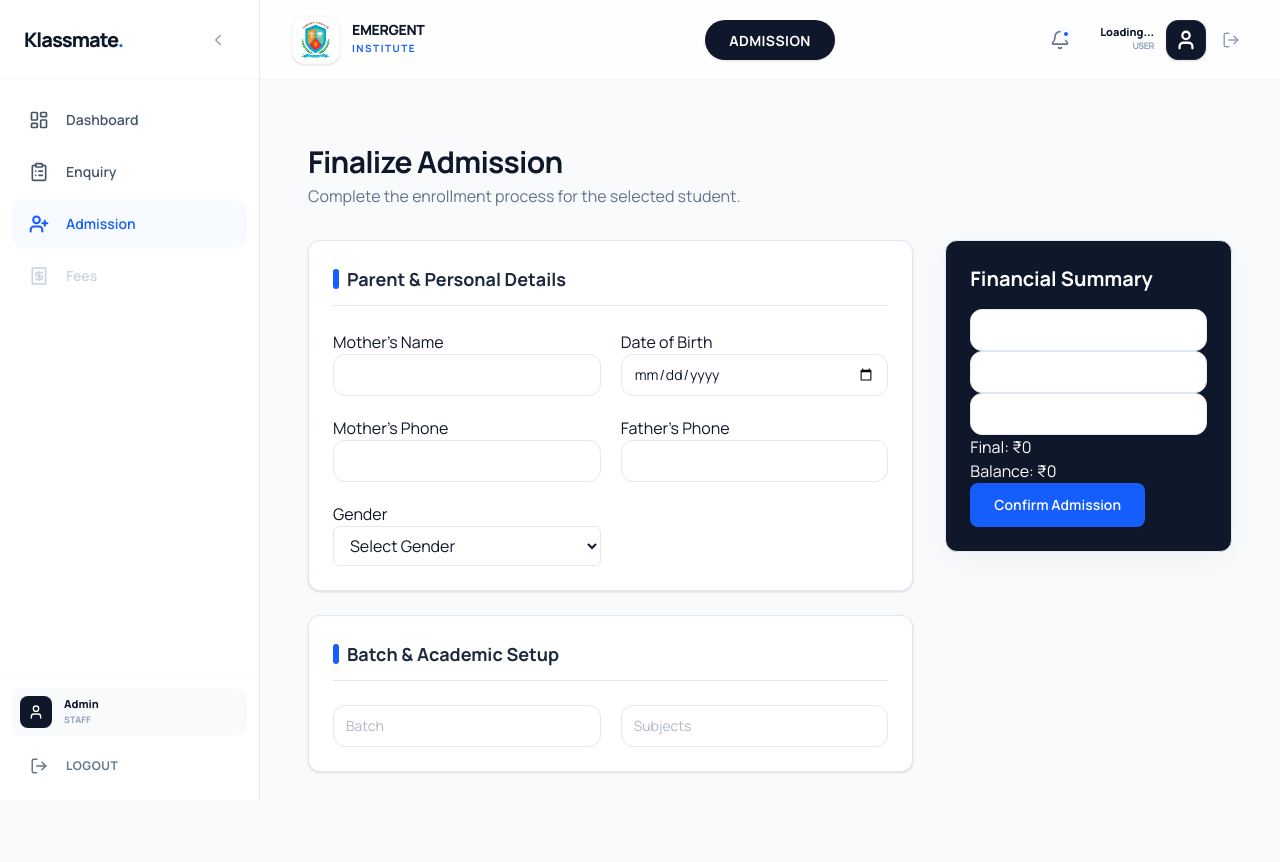
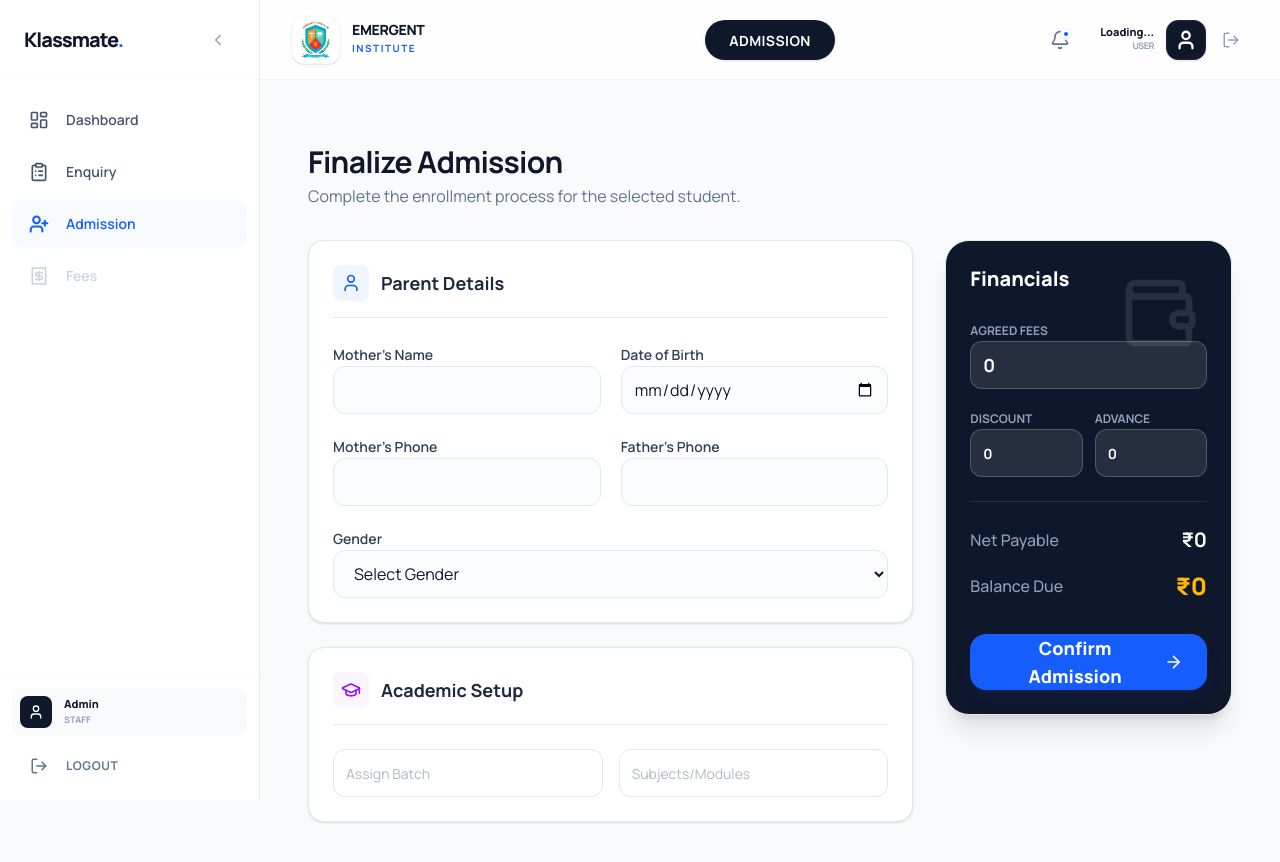
Before and after one commit to emergentinstitute-design/Klassmate, a Next.js app: page /admission/new in a window 1280 px wide. Shown: the top 862 px of the page. Before the commit the page ends 836 px from the top, so only its background shows below. Built offline with nearby package versions, Linux system fonts and the light colour scheme; no server answers.

Commit message:
Updated the AdmissionForm

```diff
--- a/src/modules/admission/components/AdmissionForm.tsx
+++ b/src/modules/admission/components/AdmissionForm.tsx
@@ -7,18 +7,16 @@ import type { Resolver } from "react-hook-form";
 import { z } from "zod";
 import { zodResolver } from "@hookform/resolvers/zod";
 import { toast } from "sonner";
+import { User, GraduationCap, Wallet, ArrowRight } from "lucide-react";
 
-// Validation & Services
 import { admissionSchema } from "@/lib/validations/admission";
 import { processAdmission } from "@/modules/enquiry/services/enquiryService";
 
-// UI Components
 import { Card } from "@/components/ui/Card";
 import { Input } from "@/components/ui/Input";
 import { Button } from "@/components/ui/Button";
 import { Label } from "@/components/ui/Label";
 
-// Infer type
 type AdmissionFormValues = z.infer<typeof admissionSchema>;
 
 export default function AdmissionForm() {
@@ -32,7 +30,6 @@ export default function AdmissionForm() {
   const board = searchParams.get("board") || "";
   const stream = searchParams.get("stream") || "";
 
-  // ✅ FIXED FORM SETUP
   const form = useForm<AdmissionFormValues>({
     resolver: zodResolver(admissionSchema) as Resolver<AdmissionFormValues>,
     defaultValues: {
@@ -59,113 +56,175 @@ export default function AdmissionForm() {
     },
   });
 
-  const {
-    register,
-    handleSubmit,
-    watch,
-    formState: { errors, isSubmitting },
-  } = form;
+  const { register, handleSubmit, watch, formState: { errors, isSubmitting } } = form;
 
-  // Calculations
   const total = watch("total_fees_agreed") || 0;
   const discount = watch("discount_amount") || 0;
   const advance = watch("advance_payment") || 0;
-
   const finalPayable = total - discount;
   const balance = finalPayable - advance;
 
-  // ✅ FIXED SUBMIT HANDLER
   const onSubmit = async (data: AdmissionFormValues) => {
     if (!enquiryId) return toast.error("Missing Enquiry ID");
-
-    const toastId = toast.loading("Finalizing admission records...");
-
+    const toastId = toast.loading("Finalizing admission...");
     try {
       await processAdmission(enquiryId, data);
-      toast.success("Admission confirmed successfully!", { id: toastId });
+      toast.success("Admission confirmed!", { id: toastId });
       router.push("/admission");
       router.refresh();
     } catch (error: any) {
-      toast.error(error.message || "An error occurred during admission", { id: toastId });
+      toast.error(error.message || "Error occurred", { id: toastId });
     }
   };
 
   return (
-    <form onSubmit={handleSubmit(onSubmit)} className="grid grid-cols-1 lg:grid-cols-3 gap-8">
+    <form onSubmit={handleSubmit(onSubmit)} className="pb-32 lg:pb-0">
+      <div className="grid grid-cols-1 lg:grid-cols-3 gap-6 lg:gap-8">
 
+        {/* Left Columns: Main Content */}
         <div className="lg:col-span-2 space-y-6">
-        <Card className="p-6 space-y-6 border-slate-200 shadow-sm">
-          <div className="flex items-center gap-2 border-b pb-3">
-            <div className="w-1.5 h-5 bg-blue-600 rounded-full" />
-            <h3 className="text-lg font-bold text-slate-800">Parent & Personal Details</h3>
+
+          {/* Section 1: Parent & Personal */}
+          <Card className="p-5 md:p-6 space-y-6 border-slate-200 shadow-sm rounded-2xl">
+            <div className="flex items-center gap-3 border-b pb-4">
+              <div className="p-2 bg-blue-50 text-blue-600 rounded-lg">
+                <User size={20} />
+              </div>
+              <h3 className="text-lg font-bold text-slate-800">Parent Details</h3>
             </div>
 
             <div className="grid grid-cols-1 md:grid-cols-2 gap-5">
               <div className="space-y-1.5">
-              <Label>Mother's Name</Label>
-              <Input {...register("mother_name")} />
-              {errors.mother_name && <p className="text-red-500 text-[10px]">{errors.mother_name.message}</p>}
+                <Label className="text-sm font-semibold text-slate-700">Mother's Name</Label>
+                <Input {...register("mother_name")} className="h-12 text-base rounded-xl bg-slate-50/50" />
+                {errors.mother_name && <p className="text-red-500 text-xs">{errors.mother_name.message}</p>}
               </div>
 
               <div className="space-y-1.5">
-              <Label>Date of Birth</Label>
-              <Input type="date" {...register("dob")} />
-              {errors.dob && <p className="text-red-500 text-[10px]">{errors.dob.message}</p>}
+                <Label className="text-sm font-semibold text-slate-700">Date of Birth</Label>
+                <Input type="date" {...register("dob")} className="h-12 text-base rounded-xl bg-slate-50/50" />
               </div>
 
               <div className="space-y-1.5">
-              <Label>Mother's Phone</Label>
-              <Input {...register("mother_mobile")} />
-              {errors.mother_mobile && <p className="text-red-500 text-[10px]">{errors.mother_mobile.message}</p>}
+                <Label className="text-sm font-semibold text-slate-700">Mother's Phone</Label>
+                <Input {...register("mother_mobile")} inputMode="tel" className="h-12 text-base rounded-xl bg-slate-50/50" />
               </div>
 
               <div className="space-y-1.5">
-              <Label>Father's Phone</Label>
-              <Input {...register("father_mobile")} />
-              {errors.father_mobile && <p className="text-red-500 text-[10px]">{errors.father_mobile.message}</p>}
+                <Label className="text-sm font-semibold text-slate-700">Father's Phone</Label>
+                <Input {...register("father_mobile")} inputMode="tel" className="h-12 text-base rounded-xl bg-slate-50/50" />
               </div>
 
-            <div className="space-y-1.5">
-              <Label>Gender</Label>
-              <select {...register("gender")} className="w-full h-10 px-3 border border-slate-200 rounded-md">
+              <div className="space-y-1.5 md:col-span-2">
+                <Label className="text-sm font-semibold text-slate-700">Gender</Label>
+                <select {...register("gender")} className="w-full h-12 px-4 border border-slate-200 rounded-xl bg-slate-50/50 text-base outline-none focus:ring-2 focus:ring-blue-500/20">
                   <option value="">Select Gender</option>
                   <option value="Male">Male</option>
                   <option value="Female">Female</option>
                   <option value="Other">Other</option>
                 </select>
-              {errors.gender && <p className="text-red-500 text-[10px]">{errors.gender.message}</p>}
               </div>
             </div>
           </Card>
 
-        <Card className="p-6 space-y-6 border-slate-200 shadow-sm">
-          <div className="flex items-center gap-2 border-b pb-3">
-            <div className="w-1.5 h-5 bg-blue-600 rounded-full" />
-            <h3 className="text-lg font-bold text-slate-800">Batch & Academic Setup</h3>
+          {/* Section 2: Academic */}
+          <Card className="p-5 md:p-6 space-y-6 border-slate-200 shadow-sm rounded-2xl">
+            <div className="flex items-center gap-3 border-b pb-4">
+              <div className="p-2 bg-purple-50 text-purple-600 rounded-lg">
+                <GraduationCap size={20} />
+              </div>
+              <h3 className="text-lg font-bold text-slate-800">Academic Setup</h3>
             </div>
 
-          <div className="grid grid-cols-1 md:grid-cols-2 gap-5">
-            <Input {...register("batch")} placeholder="Batch" />
-            <Input {...register("subjects")} placeholder="Subjects" />
+            <div className="grid grid-cols-1 md:grid-cols-2 gap-4">
+              <Input {...register("batch")} placeholder="Assign Batch" className="h-12 rounded-xl" />
+              <Input {...register("subjects")} placeholder="Subjects/Modules" className="h-12 rounded-xl" />
             </div>
           </Card>
         </div>
 
-      <div>
-        <Card className="p-6 bg-slate-900 text-white">
-          <h3 className="text-xl font-bold mb-4">Financial Summary</h3>
+        {/* Right Column: Financial Summary */}
+        <div className="lg:relative">
+          <Card className="p-6 bg-slate-900 text-white rounded-3xl lg:sticky lg:top-6 shadow-xl overflow-hidden">
+            <div className="absolute top-0 right-0 p-8 opacity-10">
+              <Wallet size={80} />
+            </div>
 
-          <Input type="number" {...register("total_fees_agreed", { valueAsNumber: true })} />
-          <Input type="number" {...register("discount_amount", { valueAsNumber: true })} />
-          <Input type="number" {...register("advance_payment", { valueAsNumber: true })} />
+            <h3 className="text-xl font-black mb-6 flex items-center gap-2">
+              Financials
+            </h3>
 
-          <p>Final: ₹{finalPayable}</p>
-          <p>Balance: ₹{balance}</p>
+            <div className="space-y-4 relative z-10">
+              <div className="space-y-1.5">
+                <Label className="text-slate-400 text-xs uppercase font-bold">Agreed Fees</Label>
+                <Input
+                  type="number"
+                  inputMode="decimal"
+                  {...register("total_fees_agreed", { valueAsNumber: true })}
+                  className="bg-white/10 border-white/20 text-white h-12 text-lg font-bold placeholder:text-white/20"
+                />
+              </div>
 
-          <Button type="submit" disabled={isSubmitting}>
-            {isSubmitting ? "Saving..." : "Confirm Admission"}
+              <div className="grid grid-cols-2 gap-3">
+                <div className="space-y-1.5">
+                  <Label className="text-slate-400 text-xs uppercase font-bold">Discount</Label>
+                  <Input
+                    type="number"
+                    inputMode="decimal"
+                    {...register("discount_amount", { valueAsNumber: true })}
+                    className="bg-white/10 border-white/20 text-white h-12 font-bold"
+                  />
+                </div>
+                <div className="space-y-1.5">
+                  <Label className="text-slate-400 text-xs uppercase font-bold">Advance</Label>
+                  <Input
+                    type="number"
+                    inputMode="decimal"
+                    {...register("advance_payment", { valueAsNumber: true })}
+                    className="bg-white/10 border-white/20 text-white h-12 font-bold"
+                  />
+                </div>
+              </div>
+
+              <hr className="border-white/10 my-6" />
+
+              <div className="flex justify-between items-center">
+                <span className="text-slate-400 font-medium">Net Payable</span>
+                <span className="text-xl font-bold">₹{finalPayable.toLocaleString()}</span>
+              </div>
+              <div className="flex justify-between items-center pb-4">
+                <span className="text-slate-400 font-medium">Balance Due</span>
+                <span className="text-2xl font-black text-amber-400">₹{balance.toLocaleString()}</span>
+              </div>
+
+              <Button
+                type="submit"
+                disabled={isSubmitting}
+                className="w-full h-14 bg-blue-600 hover:bg-blue-700 text-white rounded-2xl font-black text-lg shadow-lg shadow-blue-900/20 hidden lg:flex items-center justify-center gap-2"
+              >
+                {isSubmitting ? "Processing..." : "Confirm Admission"}
+                <ArrowRight size={20} />
               </Button>
+            </div>
           </Card>
+        </div>
+      </div>
+
+      {/* Mobile Sticky Footer */}
+      <div className="fixed bottom-0 left-0 right-0 p-4 bg-white border-t border-slate-100 flex items-center justify-between gap-4 lg:hidden z-50 shadow-[0_-10px_20px_rgba(0,0,0,0.05)]">
+        <div className="flex flex-col">
+          <span className="text-[10px] text-slate-500 font-bold uppercase tracking-wider">Balance Due</span>
+          <span className="text-xl font-black text-slate-900">₹{balance.toLocaleString()}</span>
+        </div>
+        <Button
+          type="button"
+          onClick={handleSubmit(onSubmit)}
+          disabled={isSubmitting}
+          className="bg-blue-600 text-white h-14 px-8 rounded-2xl font-black flex-1 flex items-center justify-center gap-2 active:scale-95 transition-transform"
+        >
+          {isSubmitting ? "Saving..." : "Confirm"}
+          <ArrowRight size={18} />
+        </Button>
       </div>
     </form>
   );
```
Lines whose indentation alone changed are shown as unchanged.
